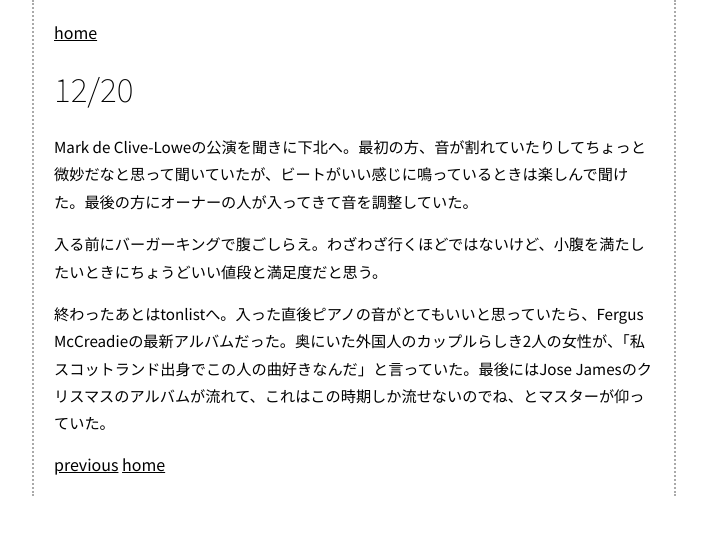
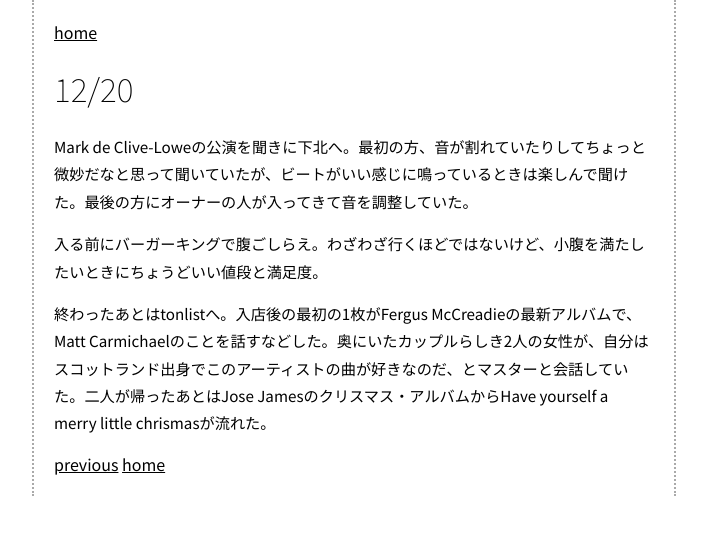
Before and after one commit to mkataoka73/mkataoka73.github.io, a Jekyll site: the page built from _posts/2025-12-21-12-20.md, in a window 1280 px wide. Shown: the top 535 px of the page, without its empty margins (286-993 px from the left). Built offline with Jekyll 4.4.1, drawn with Linux system fonts in a browser that asks for light colours.

Commit message:
Update text

```diff
--- a/_posts/2025-12-21-12-20.md
+++ b/_posts/2025-12-21-12-20.md
@@ -6,6 +6,6 @@ date: 2025-12-21 11:21 +0900
 
 Mark de Clive-Loweの公演を聞きに下北へ。最初の方、音が割れていたりしてちょっと微妙だなと思って聞いていたが、ビートがいい感じに鳴っているときは楽しんで聞けた。最後の方にオーナーの人が入ってきて音を調整していた。
 
-入る前にバーガーキングで腹ごしらえ。わざわざ行くほどではないけど、小腹を満たしたいときにちょうどいい値段と満足度だと思う。
+入る前にバーガーキングで腹ごしらえ。わざわざ行くほどではないけど、小腹を満たしたいときにちょうどいい値段と満足度。
 
-終わったあとはtonlistへ。入った直後ピアノの音がとてもいいと思っていたら、Fergus McCreadieの最新アルバムだった。奥にいた外国人のカップルらしき2人の女性が、「私スコットランド出身でこの人の曲好きなんだ」と言っていた。最後にはJose Jamesのクリスマスのアルバムが流れて、これはこの時期しか流せないのでね、とマスターが仰っていた。
+終わったあとはtonlistへ。入店後の最初の1枚がFergus McCreadieの最新アルバムで、Matt Carmichaelのことを話すなどした。奥にいたカップルらしき2人の女性が、自分はスコットランド出身でこのアーティストの曲が好きなのだ、とマスターと会話していた。二人が帰ったあとはJose Jamesのクリスマス・アルバムからHave yourself a merry little chrismasが流れた。
```
